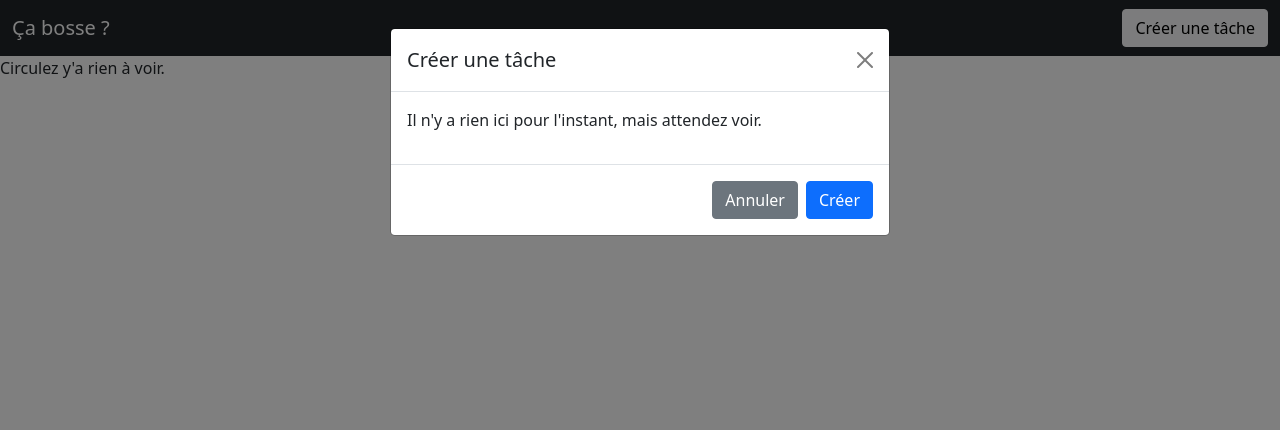
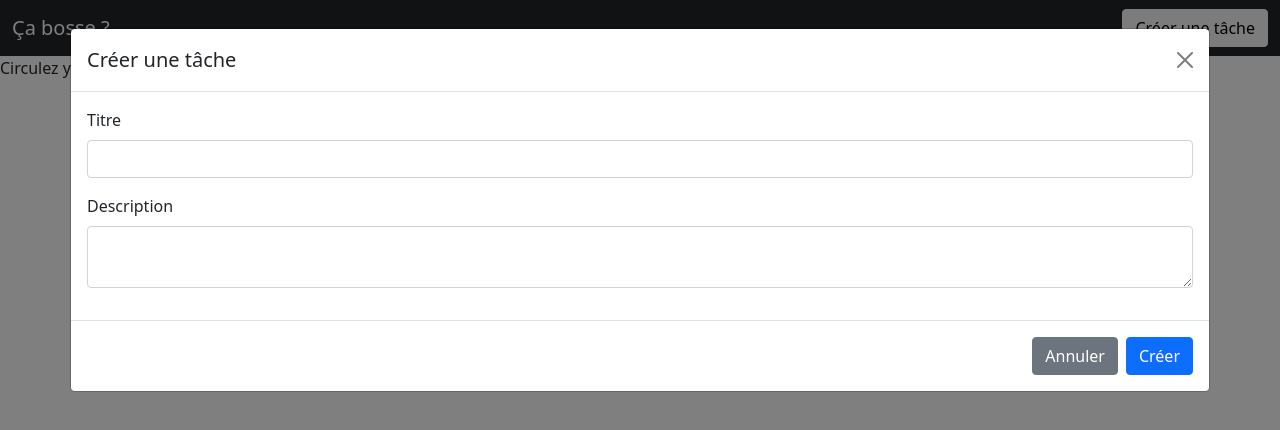
Before and after one commit to aWildElephant/project-management-front, an Angular app: page / in a window 1280 px wide. Both pictures are taken after a click on the button "Créer une tâche". Shown: the top 430 px of the page. Built offline with nearby package versions, Linux system fonts and the light colour scheme.

Commit message:
Add title and description fields in task creation modal

```diff
--- a/src/app/app.module.ts
+++ b/src/app/app.module.ts
@@ -5,6 +5,7 @@ import { AppRoutingModule } from './app-routing.module';
 import { AppComponent } from './app.component';
 import { CreateTaskModalComponent } from './create-task-modal/create-task-modal.component';
 import { NotificationModule } from './notification/notification.module';
+import { FormsModule } from '@angular/forms';
 
 @NgModule({
   declarations: [
@@ -12,8 +13,9 @@ import { NotificationModule } from './notification/notification.module';
     CreateTaskModalComponent
   ],
   imports: [
+    AppRoutingModule,
     BrowserModule,
-    AppRoutingModule,
+    FormsModule,
     NotificationModule
   ],
   providers: [],
--- a/src/app/create-task-modal/create-task-modal.component.html
+++ b/src/app/create-task-modal/create-task-modal.component.html
@@ -1,15 +1,24 @@
 <div id="createTaskModal" class="modal" tabindex="-1">
-    <div class="modal-dialog">
+    <div class="modal-dialog modal-xl">
         <div class="modal-content">
             <div class="modal-header">
                 <h5 class="modal-title">Créer une tâche</h5>
                 <button type="button" class="btn-close" data-bs-dismiss="modal" aria-label="Fermer"></button>
             </div>
             <div class="modal-body">
-                <p>Il n'y a rien ici pour l'instant, mais attendez voir.</p>
+                <form>
+                    <div class="mb-3">
+                        <label class="form-label">Titre</label>
+                        <input type="text" class="form-control" id="newTaskTitle" [(ngModel)]="title" name="title" required>
+                    </div>
+                    <div class="mb-3">
+                        <label class="form-label">Description</label>
+                        <textarea class="form-control" id="newTaskDescription" [(ngModel)]="description" name="description"></textarea>
+                    </div>
+                </form>
             </div>
             <div class="modal-footer">
-                <button type="button" class="btn btn-secondary" data-bs-dismiss="modal">Annuler</button>
+                <button type="button" class="btn btn-secondary" data-bs-dismiss="modal" (click)="clearFields()">Annuler</button>
                 <button type="button" class="btn btn-primary" (click)="submit()">Créer</button>
             </div>
         </div>
--- a/src/app/create-task-modal/create-task-modal.component.ts
+++ b/src/app/create-task-modal/create-task-modal.component.ts
@@ -12,7 +12,9 @@ export class CreateTaskModalComponent implements OnInit {
   @Input() active: boolean = false;
   @Output() activeChange = new EventEmitter<boolean>();
 
-  modal?: Modal;
+  modal?: Modal
+  title: string = ""
+  description?: string
 
   constructor(private notificationService: NotificationService) {
   }
@@ -37,6 +39,13 @@ export class CreateTaskModalComponent implements OnInit {
 
   submit() {
     this.modal?.hide()
+    console.log("Title:%s, description:%s", this.title, this.description)
+    this.clearFields();
     this.notificationService.warning("Mauvaise nouvelle", "La sauvegarde de tâche n'est pas implémentée, tout ce que vous avez rempli a été perdu :>");
   }
+
+  clearFields() {
+    this.title = ""
+    this.description = undefined
+  }
 }
--- a/src/app/notification/notification/notification.component.ts
+++ b/src/app/notification/notification/notification.component.ts
@@ -12,9 +12,6 @@ export class NotificationComponent implements OnInit {
   @Input() description?: string
 
   ngOnInit() {
-    console.log(this.message)
-    console.log(this.description);
-
     [].slice.call(document.querySelectorAll('.toast')).map(function (toastEl) {
       return new Toast(toastEl, {
         animation: true,
```
